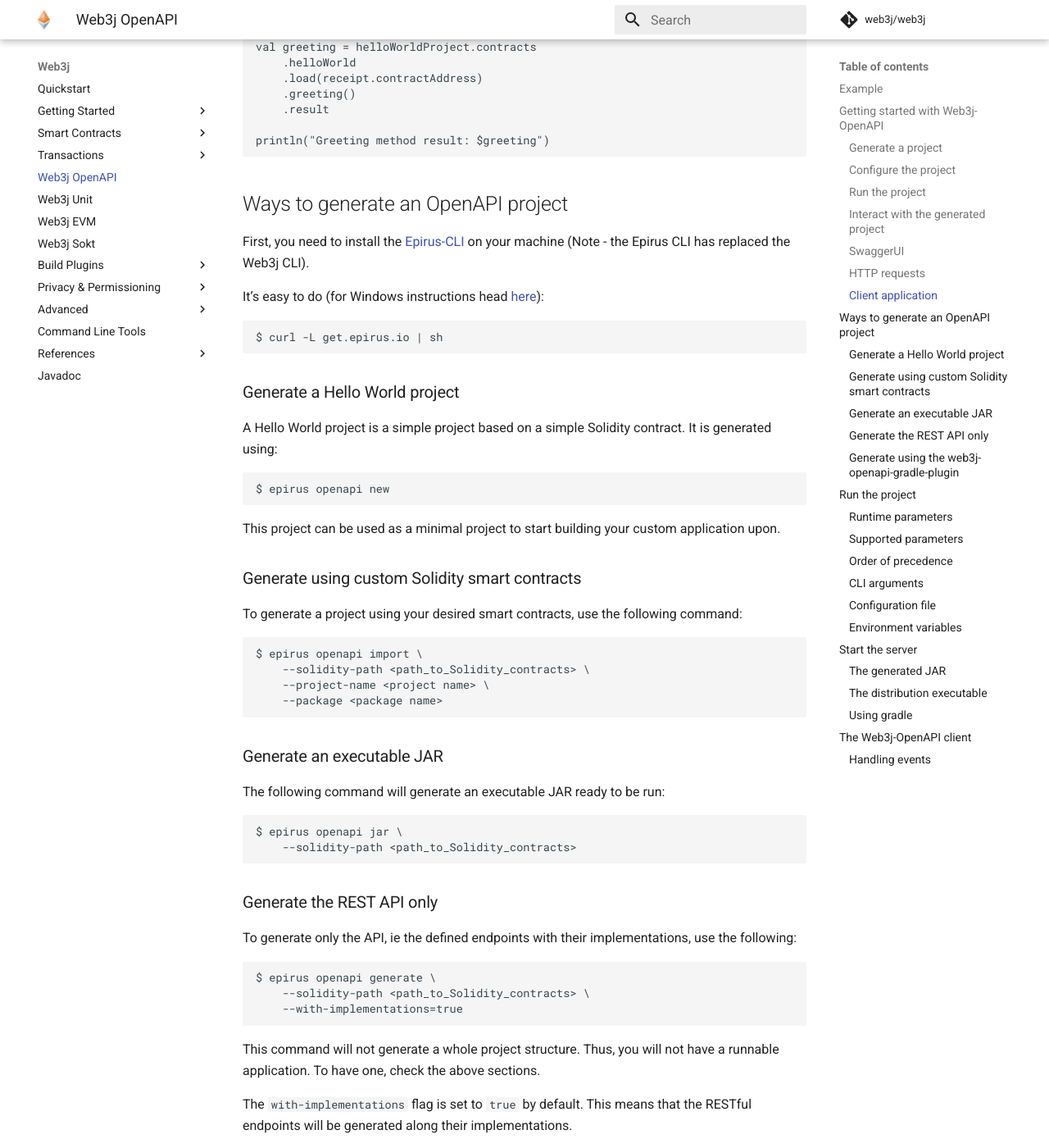
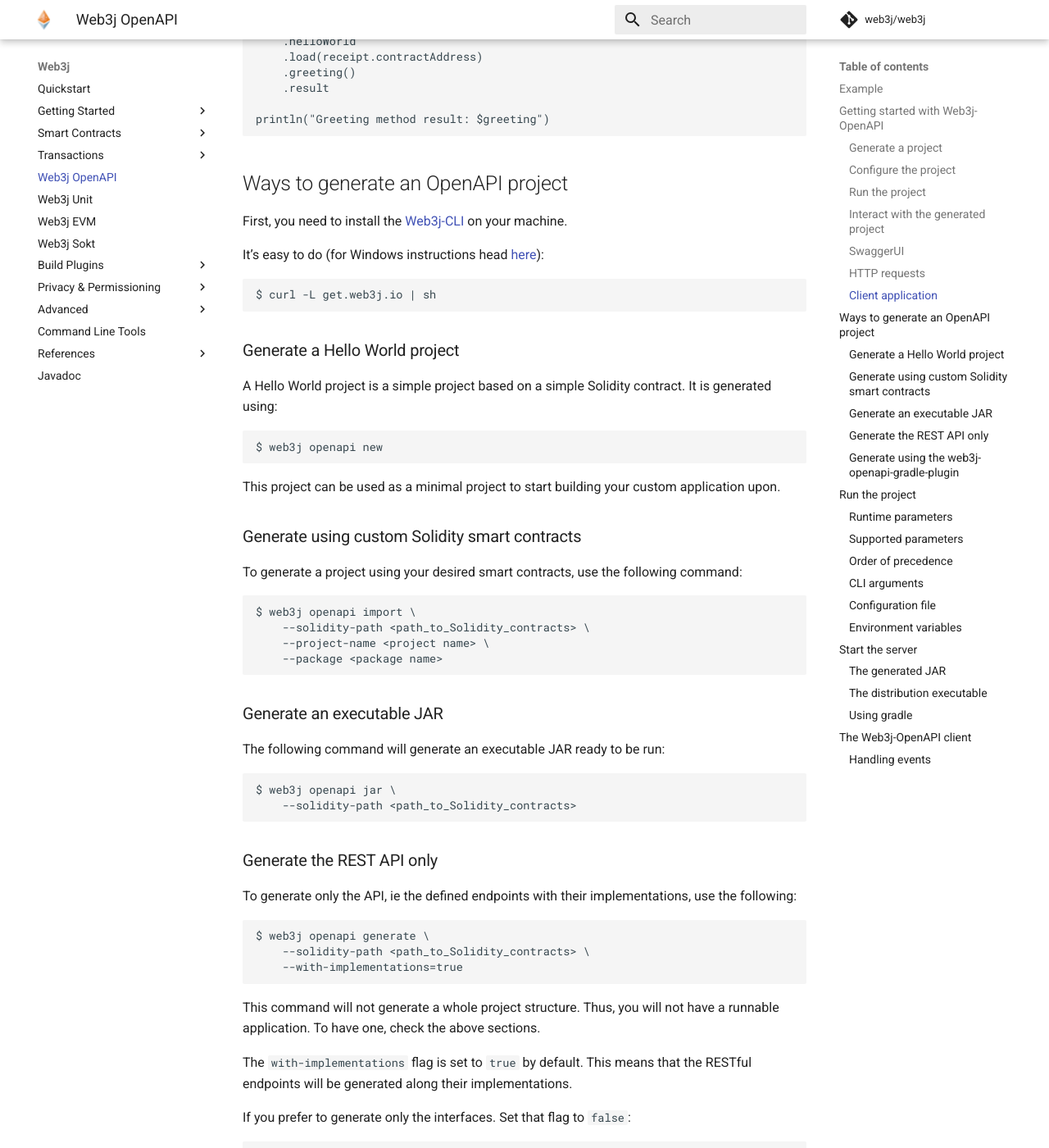
Before and after one commit to hyperledger/web3j-docs, an MkDocs documentation site: the page built from docs/web3j_openapi.md, in a window 1280 px wide and 1400 px high, scrolled down 7726 px. Shown: the whole window at 82% size. Built offline with MkDocs 1.6.1 and Material for MkDocs 9.7.7, drawn with Linux system fonts in a browser that asks for light colours; comment, search, counter and statistics services are not loaded; the version menu is left out; some of the changed text lies outside the part shown.

Commit message:
fixed version position. removed epirus references

````diff
--- a/docs/css/version-select.css
+++ b/docs/css/version-select.css
@@ -1,5 +1,8 @@
-@media only screen and (max-width:76.1875em) {
+@media only screen and (max-width:96.1875em) {
   #version-selector {
-    padding: .6rem .8rem;
+    margin-left: 3rem;
+  }
+  .md-header-nav__topic{
+    width: auto;
   }
 }
--- a/docs/js/version-select.js
+++ b/docs/js/version-select.js
@@ -1,4 +1,4 @@
-window.addEventListener("DOMContentLoaded", function() {
+window.addEventListener("DOMContentLoaded", function () {
     // This is a bit hacky. Figure out the base URL from a known CSS file the
     // template refers to...
     var ex = new RegExp("/?css/version-select.css$");
@@ -11,7 +11,7 @@ window.addEventListener("DOMContentLoaded", function() {
         var select = document.createElement("select");
         select.classList.add("form-control");
 
-    options.forEach(function(i) {
+        options.forEach(function (i) {
             var option = new Option(i.text, i.value, undefined,
                 i.value === selected);
             select.add(option);
@@ -22,18 +22,18 @@ window.addEventListener("DOMContentLoaded", function() {
 
     var xhr = new XMLHttpRequest();
     xhr.open("GET", ABS_BASE_URL + "/../versions.json");
-  xhr.onload = function() {
+    xhr.onload = function () {
         var versions = JSON.parse(this.responseText);
 
-    var realVersion = versions.find(function(i) {
+        var realVersion = versions.find(function (i) {
             return i.version === CURRENT_VERSION ||
                 i.aliases.includes(CURRENT_VERSION);
         }).version;
 
-    var select = makeSelect(versions.map(function(i) {
+        var select = makeSelect(versions.map(function (i) {
             return {text: i.title, value: i.version};
         }), realVersion);
-    select.addEventListener("change", function(event) {
+        select.addEventListener("change", function (event) {
             window.location.href = ABS_BASE_URL + "/../" + this.value;
         });
 
@@ -41,9 +41,12 @@ window.addEventListener("DOMContentLoaded", function() {
         container.id = "version-selector";
         container.className = "md-nav__item";
         container.appendChild(select);
+        var sidebar = document.querySelector(".md-header-nav__ellipsis");
+        var web3jSpan = sidebar.firstElementChild;
+        web3jSpan.style.width=null;
+        sidebar.removeChild(sidebar.lastElementChild);
+        sidebar.insertBefore(container, web3jSpan.nextSibling.nextSibling);
 
-    var sidebar = document.querySelector(".md-nav--primary > .md-nav__list");
-    sidebar.parentNode.insertBefore(container, sidebar);
     };
     xhr.send();
 });
--- a/docs/web3j_openapi.md
+++ b/docs/web3j_openapi.md
@@ -11,7 +11,7 @@ This workflow can be summed in the following steps:
 
 - Writing a Solidity smart contract
 
-- Generating the corresponding [Web3j-OpenAPI](https://github.com/web3j/web3j-openapi) project using [Epirus-CLI](https://docs.epirus.io/quickstart)
+- Generating the corresponding [Web3j-OpenAPI](https://github.com/web3j/web3j-openapi) project using [Web3j-CLI](http://docs.web3j.io/latest/command_line_tools/)
 
 - Running the generated project as a standalone server
 
@@ -147,16 +147,16 @@ The available events are:
 ## Getting started with Web3j-OpenAPI
 
 ### Generate a project
-To generate an OpenAPI project using the [Web3j-OpenAPI](https://github.com/web3j/web3j-openapi) generator, you need to have the [Epirus-CLI](https://docs.epirus.io/quickstart) installed on your machine (Note - the Epirus CLI has replaced the Web3j CLI).
-It’s easy to do (for Windows instructions head [here](https://docs.epirus.io/quickstart/#installation)):
+To generate an OpenAPI project using the [Web3j-OpenAPI](https://github.com/web3j/web3j-openapi) generator, you need to have the [Web3j-CLI](http://docs.web3j.io/latest/command_line_tools/) installed on your machine.
+It’s easy to do (for Windows instructions head [here](http://docs.web3j.io/latest/command_line_tools/)):
 
 ```
-$ curl -L get.epirus.io | sh
+$ curl -L get.web3j.io | sh
 ```
 
 Then, you can run the
 ```
-$ epirus openapi import --help
+$ web3j openapi import --help
 ```
 To check the generator available options.
 
@@ -168,7 +168,7 @@ Put that contract in a file named `HelloWorld.sol` for starters.
 
 Then, execute the following command:
 ```
-$ epirus openapi import \
+$ web3j openapi import \
     -s=HelloWorld.sol \
     --package=com.tutorial \
     --project-name=HelloWorldProject \
@@ -179,7 +179,7 @@ You should be seeing logs similar to the following:
 
 ### Configure the project
 
-You can run the project easily, without specify any configuration, using the [Epirus-cli](https://docs.epirus.io/quickstart/#deployment).
+You can run the project easily, without specify any configuration, using the [Web3j-cli](http://docs.web3j.io/latest/command_line_tools/).
 
 If not, you need to specify runtime parameters. for example, the `private key` or `wallet file` for the signing,
 the `node endpoint` to connect to, etc.
@@ -268,13 +268,13 @@ println("Greeting method result: $greeting")
 
 ## Ways to generate an OpenAPI project
 
-First, you need to install the [Epirus-CLI](https://docs.epirus.io/quickstart) on your
-machine (Note - the Epirus CLI has replaced the Web3j CLI).
+First, you need to install the [Web3j-CLI](http://docs.web3j.io/latest/command_line_tools/) on your
+machine.
 
-It’s easy to do (for Windows instructions head [here](https://docs.epirus.io/quickstart/#installation)):
+It’s easy to do (for Windows instructions head [here](http://docs.web3j.io/latest/command_line_tools/)):
 
 ```
-$ curl -L get.epirus.io | sh
+$ curl -L get.web3j.io | sh
 ```
 
 ### Generate a Hello World project
@@ -282,7 +282,7 @@ $ curl -L get.epirus.io | sh
 A Hello World project is a simple project based on a simple Solidity contract.
 It is generated using:
 ```
-$ epirus openapi new
+$ web3j openapi new
 ```
 
 This project can be used as a minimal project to start building your custom application
@@ -293,7 +293,7 @@ upon.
 To generate a project using your desired smart contracts, use the following command:
 
 ```
-$ epirus openapi import \
+$ web3j openapi import \
     --solidity-path <path_to_Solidity_contracts> \
     --project-name <project name> \
     --package <package name>
@@ -302,7 +302,7 @@ $ epirus openapi import \
 ### Generate an executable JAR
 The following command will generate an executable JAR ready to be run:
 ```
-$ epirus openapi jar \
+$ web3j openapi jar \
     --solidity-path <path_to_Solidity_contracts>
 ```
 
@@ -312,7 +312,7 @@ To generate only the API, ie the defined endpoints with their implementations,
 use the following:
 
 ```
-$ epirus openapi generate \
+$ web3j openapi generate \
     --solidity-path <path_to_Solidity_contracts> \
     --with-implementations=true
 ```
@@ -346,14 +346,14 @@ be set. There are multiple ways of doing so:
 - Passing the parameters directly to the JAR or the executable.
 
 Also, you can run the project without worrying about any of this
-using the [Epirus-cli](https://docs.epirus.io/quickstart/#deployment)
+using the [Web3j-cli](http://docs.web3j.io/latest/command_line_tools/)
 
 ### Supported parameters
 
 |  Name                   | Default value                       | Description |
 |-------------------------|:-----------------------------------:|-------------|
 | `name`                  | `Generation project name`           | The project name |
-| `config file`           | `~/.epirus/web3j.openapi.<extension>`| A custom configuration file to import extra parameters |
+| `config file`           | `~/.web3j/web3j.openapi.<extension>`| A custom configuration file to import extra parameters |
 | `endpoint`              | `none`                              | Ethereum node endpoint to target when interacting with the blockchain |
 | `private key`           | `none`                              | User private key in hex format prefixed by `0x` |
 | `wallet path`           | `none`                              | The path to the wallet file (can be absolute or relative) |
@@ -412,7 +412,7 @@ You can put the parameters in a `configuration file`. This latter, can be
 
 The configuration file can be :
 
-- Put in the default directory : `~/.epirus/web3j.openapi.<extension>`
+- Put in the default directory : `~/.web3j/web3j.openapi.<extension>`
 - Set in an environment variable: `WEB3J_OPENAPI_CONFIG_FILE` where the value is the path
 to the file.
 eg.
````
Also changed, not shown: docs/getting_started/deploy_interact_smart_contracts.md (+2 -2 lines), docs/getting_started/manual_configuration.md (+1 -1 lines), docs/quickstart.md (+6 -7 lines), docs/smart_contracts/construction_and_deployment.md (+4 -4 lines). Lines whose indentation alone changed are shown as unchanged.
